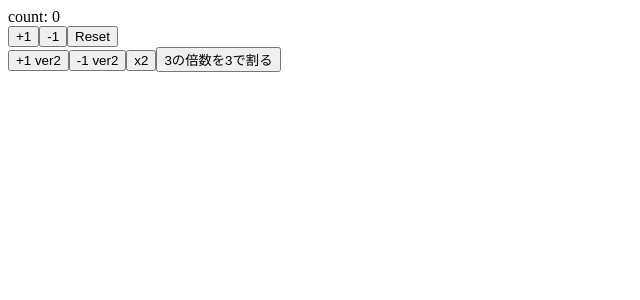
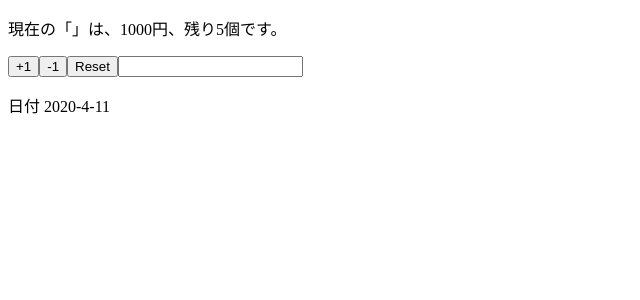
Before and after one commit to takahiro38k/udemy-ham-react-hooks-101, a React (Create React App) app: page / in a window 1280 px wide. Shown: the top 300 px of the page, without its empty margins (0-640 px from the left). Built offline with nearby package versions, Linux system fonts and the light colour scheme.

Commit message:
implement component using multiple states

```diff
--- a/src/App.js
+++ b/src/App.js
@@ -1,15 +1,80 @@
 import React, { useState } from 'react'
+
+/**
+ * useState()の初期値は、下記2つの設定方法がある。
+ * 1) 内部でinitialState(s)を設定する。
+ * 2) 外部でdefaultPropsを設定する。
+ */
+const App = (props) => {
+  const initialStates = {
+    name: '',
+    price: 1000,
+  }
+
+  /**
+   * 1)の場合のuseState()
+   */
+  const [name, setName] = useState(initialStates.name)
+  const [price, setPrice] = useState(initialStates.price)
+  /**
+   * 2)の場合のuseState( )
+   */
+  const [stock, setStock] = useState(props.stock)
+  const [date, setDate] = useState(props.date)
+
+  const reset = () => {
+    setPrice(initialStates.price)
+    setName(initialStates.name)
+  }
+
+  return (
+    <>
+      <p>現在の「{name}」は、{price}円、残り{stock}個です。</p>
+      {/*
+      setxxxx()
+      # paraに値・関数どちらでも設定できる。
+      # paraが関数の場合、その関数のparaに現在の状態を受け取ることができる。
+        返り値は必ず状態を返すようにすること。
+      # setxxxx()によって状態が変化すると、変更箇所が再renderされる。
+       */}
+      <button onClick={() => setPrice(price + 1)}>+1</button>
+      <button onClick={() => setPrice(price - 1)}>-1</button>
+      <button onClick={reset}>Reset</button>
+      {/*
+      イベントハンドラはparaにeventオブジェクトを受け取ることができる。
+      引数.target でイベントの起きた要素を取得できる。
+       */}
+      <input value={name} onChange={e => setName(e.target.value)}/>
+      <p>日付 {date}</p>
+    </>
+  )
+}
+
+/**
+ * defaultProps
+ * コンポーネントのビルトインのプロパティ。defaultのpropsを設定できる。
+ * APIで外部から持ってきた値をuseState()の初期値にしたい場合にも便利。
+ */
+App.defaultProps = {
+  stock: 5,
+  date: '2020-4-11',
+}
+
+
+/*
+▼▼▼▼▼▼▼▼▼▼▼▼▼▼▼▼▼▼▼▼▼▼▼▼▼▼▼▼▼▼▼▼▼▼▼▼▼▼▼▼▼▼▼▼▼▼▼
+▼Counterアプリ▼
 
 const App = () => {
   // useState()
   // para   状態の初期値。今回はカウンターなので0を登録。
-  // reVal  2要素の[]。0: 引数の値。1: 引数を設定できる関数。
+  // reVal  2要素の[]。0: 引数の値。1: 引数の状態を変更できる関数。
   const [count, setCount] = useState(0)
   // console.log({output}) // useState()の返り値の確認 => 2要素の[]
 
   // setCount()によって、状態が変更されると自動的に再renderされる。
+  const increment = () => setCount(count + 1)
   // para 値(count +- 1)バージョン
-  const increment = () => setCount(count + 1)
   const decrement = () => setCount(count - 1)
   const reset = () => setCount(0)
   // para 関数バージョン
@@ -18,12 +83,12 @@
   const decrement2 = () => setCount((previousCount) => previousCount - 1)
   const double = () => setCount((previousCount) => previousCount * 2)
   const divide3 = () => setCount((previousCount) => {
-    /*
+    *====
     if (previousCount % 3 === 0) {
       return (previousCount / 3)
     }
     return previousCount
-     */
+    ====*
     // 上記の三項演算子バージョン
     return previousCount % 3 === 0 ? previousCount / 3 : previousCount
   })
@@ -48,4 +113,8 @@
   )
 }
 
+▲Counterアプリ▲
+▲▲▲▲▲▲▲▲▲▲▲▲▲▲▲▲▲▲▲▲▲▲▲▲▲▲▲▲▲▲▲▲▲▲▲▲▲▲▲▲▲▲▲▲▲▲▲
+ */
+
 export default App
```
